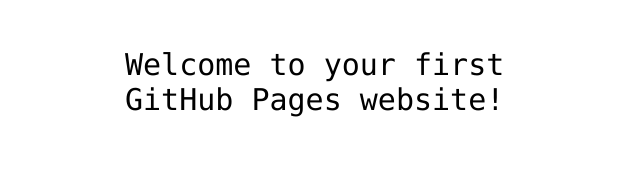
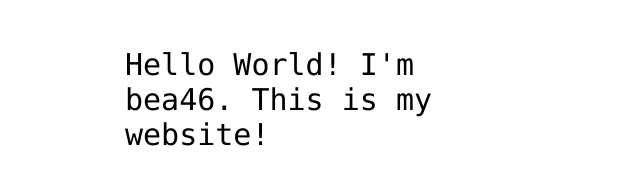
Before and after one commit to bea46/bea46.github.io, a plain HTML site: page index.html in a window 1280 px wide. Shown: the part 341-526 px from the top of the page, without its empty margins (315-955 px from the left). Drawn offline with Linux system fonts and the light colour scheme.

Commit message:
Test 1
Changing index.html with Hello World

```diff
--- a/index.html
+++ b/index.html
@@ -12,7 +12,7 @@
 <img src="https://octodex.github.com/images/daftpunktocat-thomas.gif" id="octocat" alt="octocat-gif" />
 
 <!-- Change this code here by copy and pasting your template on line 15 -->
-<p>Welcome to your first GitHub Pages website!</p>
+<p>Hello World! I'm bea46. This is my website!</p>
 
 </body>
 </html>
```
